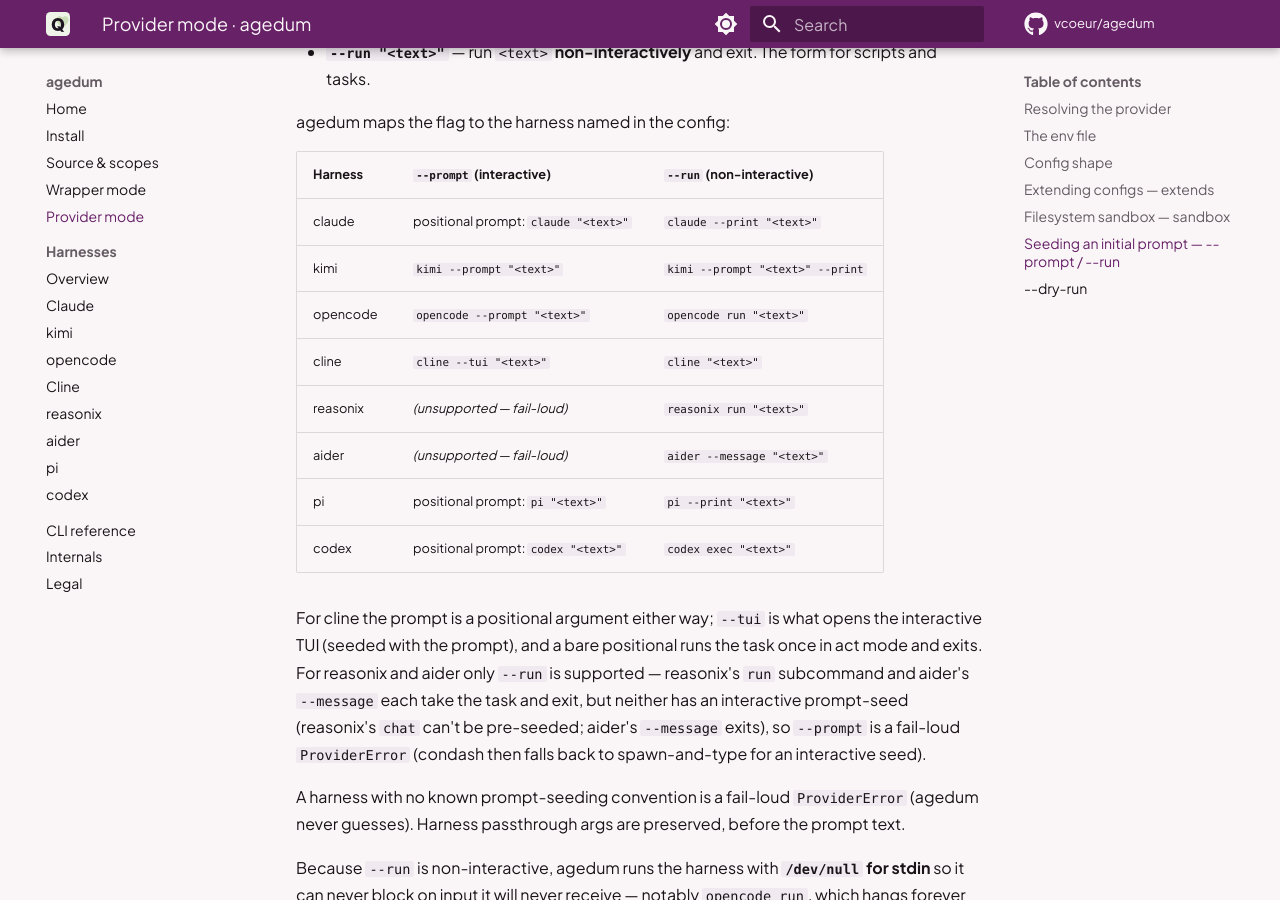
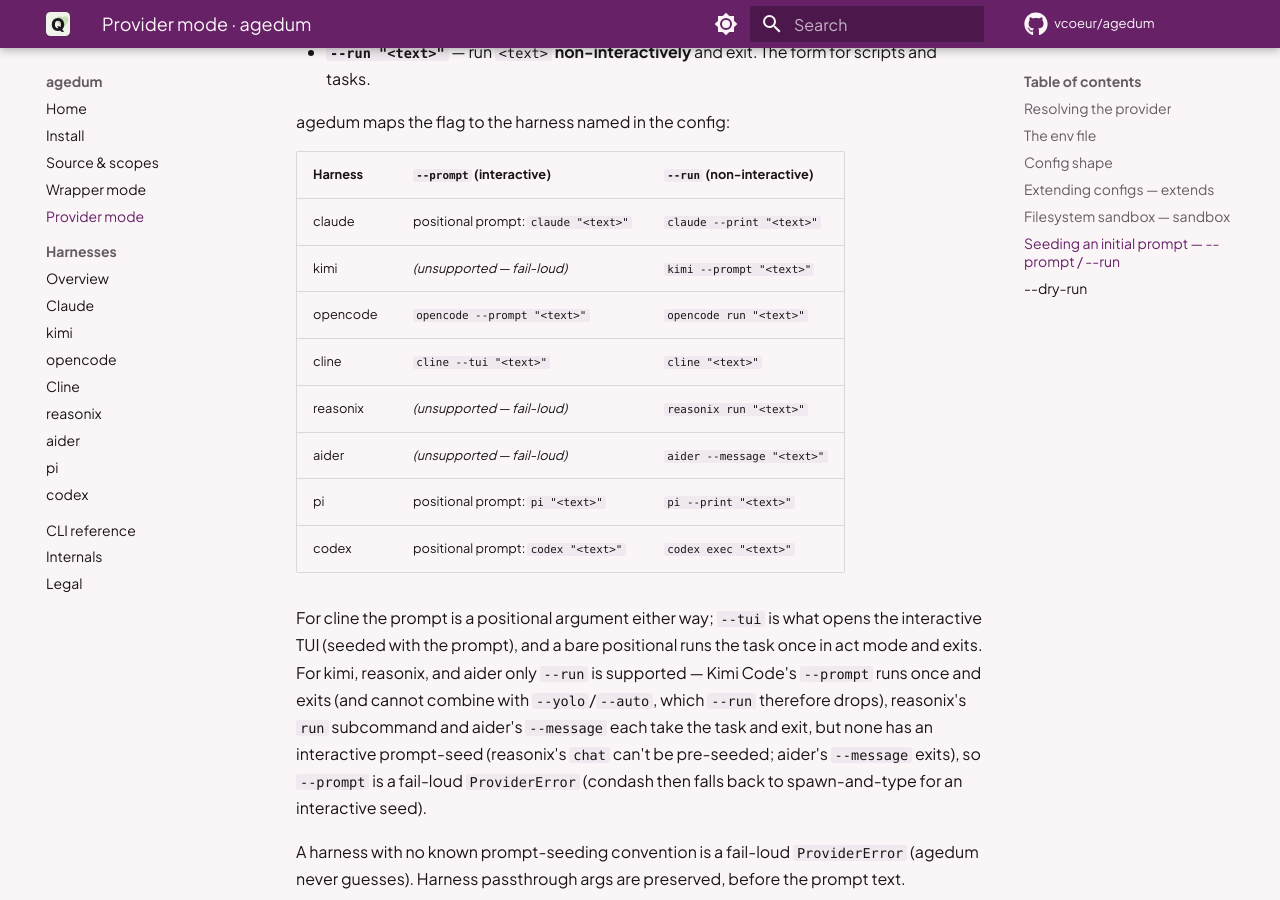
Before and after one commit to vcoeur/agedum, an MkDocs documentation site: the page built from docs/provider.md, in a window 1280 px wide and 900 px high, scrolled down 4772 px. Built offline with MkDocs 1.6.1 and Material for MkDocs 9.7.7, drawn with Linux system fonts in a browser that asks for light colours; comment, search, counter and statistics services are not loaded.

Commit message:
kimi: drop --yolo/--auto/--plan from the --run seed command (#75)
Kimi Code refuses to combine --prompt with the interactive permission
flags: `kimi --prompt … --yolo` (and --auto) both error with "Cannot
combine". The favorite kimi-code-auto launcher sets yolo:true, so
`agedum kimi --run …` built `kimi --model … --yolo --prompt …` and
failed at launch.

with_prompt now strips --yolo/--auto/--plan from the non-interactive
kimi seed command, keeping --model. --prompt manages approvals itself in
non-interactive mode. Verified with a real one-shot launch.

```diff
--- a/docs/provider.md
+++ b/docs/provider.md
@@ -173,7 +173,7 @@
 | Harness | `--prompt` (interactive) | `--run` (non-interactive) |
 |---|---|---|
 | claude | positional prompt: `claude "<text>"` | `claude --print "<text>"` |
-| kimi | `kimi --prompt "<text>"` | `kimi --prompt "<text>" --print` |
+| kimi | *(unsupported — fail-loud)* | `kimi --prompt "<text>"` |
 | opencode | `opencode --prompt "<text>"` | `opencode run "<text>"` |
 | cline | `cline --tui "<text>"` | `cline "<text>"` |
 | reasonix | *(unsupported — fail-loud)* | `reasonix run "<text>"` |
@@ -183,11 +183,12 @@
 
 For cline the prompt is a positional argument either way; `--tui` is what opens the
 interactive TUI (seeded with the prompt), and a bare positional runs the task once in act
-mode and exits. For reasonix and aider only `--run` is supported — reasonix's `run`
-subcommand and aider's `--message` each take the task and exit, but neither has an
-interactive prompt-seed (reasonix's `chat` can't be pre-seeded; aider's `--message` exits),
-so `--prompt` is a fail-loud `ProviderError` (condash then falls back to spawn-and-type for
-an interactive seed).
+mode and exits. For kimi, reasonix, and aider only `--run` is supported — Kimi Code's
+`--prompt` runs once and exits (and cannot combine with `--yolo`/`--auto`, which `--run`
+therefore drops), reasonix's `run` subcommand and aider's `--message` each take the task and
+exit, but none has an interactive prompt-seed (reasonix's `chat` can't be pre-seeded; aider's
+`--message` exits), so `--prompt` is a fail-loud `ProviderError` (condash then falls back to
+spawn-and-type for an interactive seed).
 
 A harness with no known prompt-seeding convention is a fail-loud `ProviderError` (agedum
 never guesses). Harness passthrough args are preserved, before the prompt text.
```
Also changed, not shown: docs/harnesses/kimi.md (+3 -2 lines), 3 other files.
